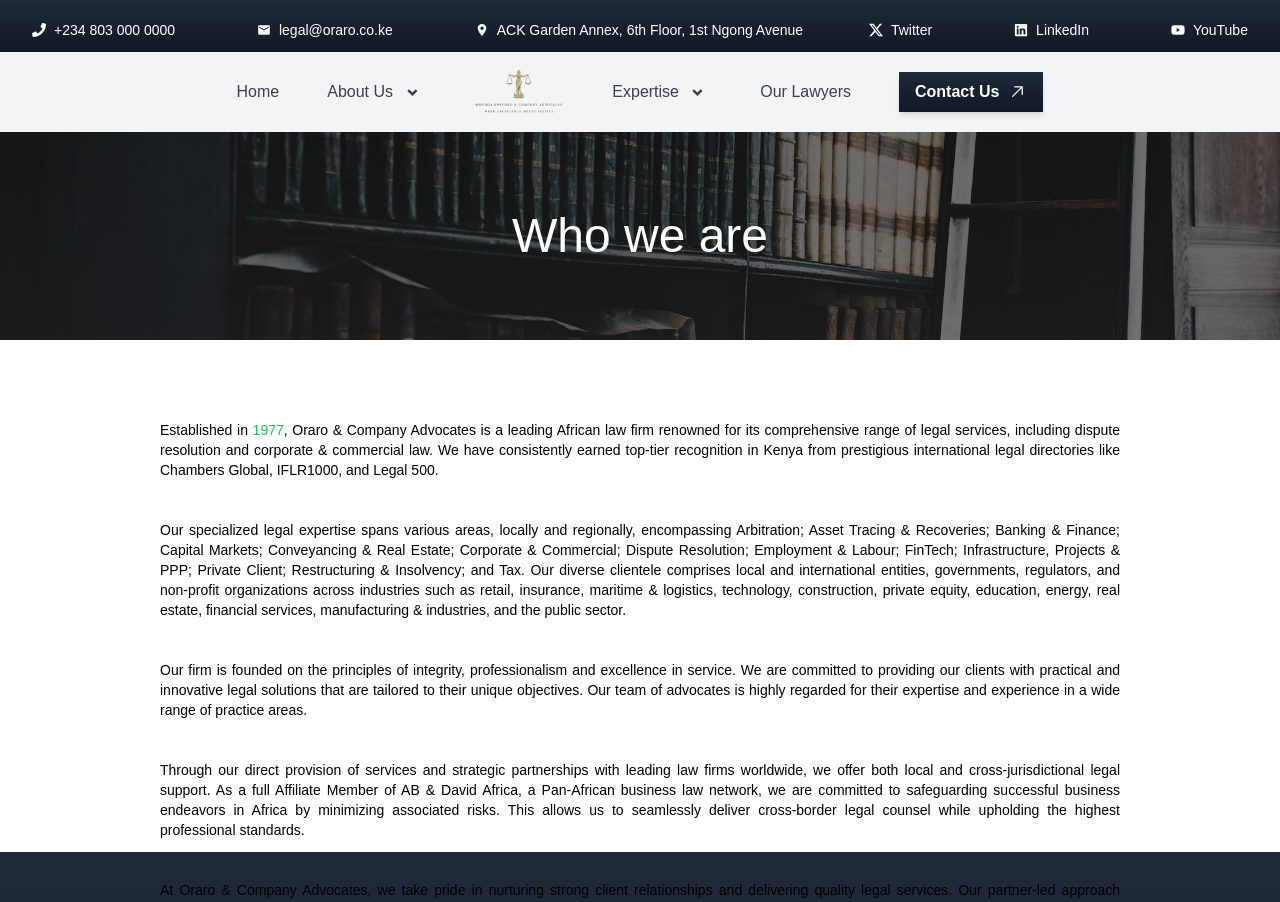
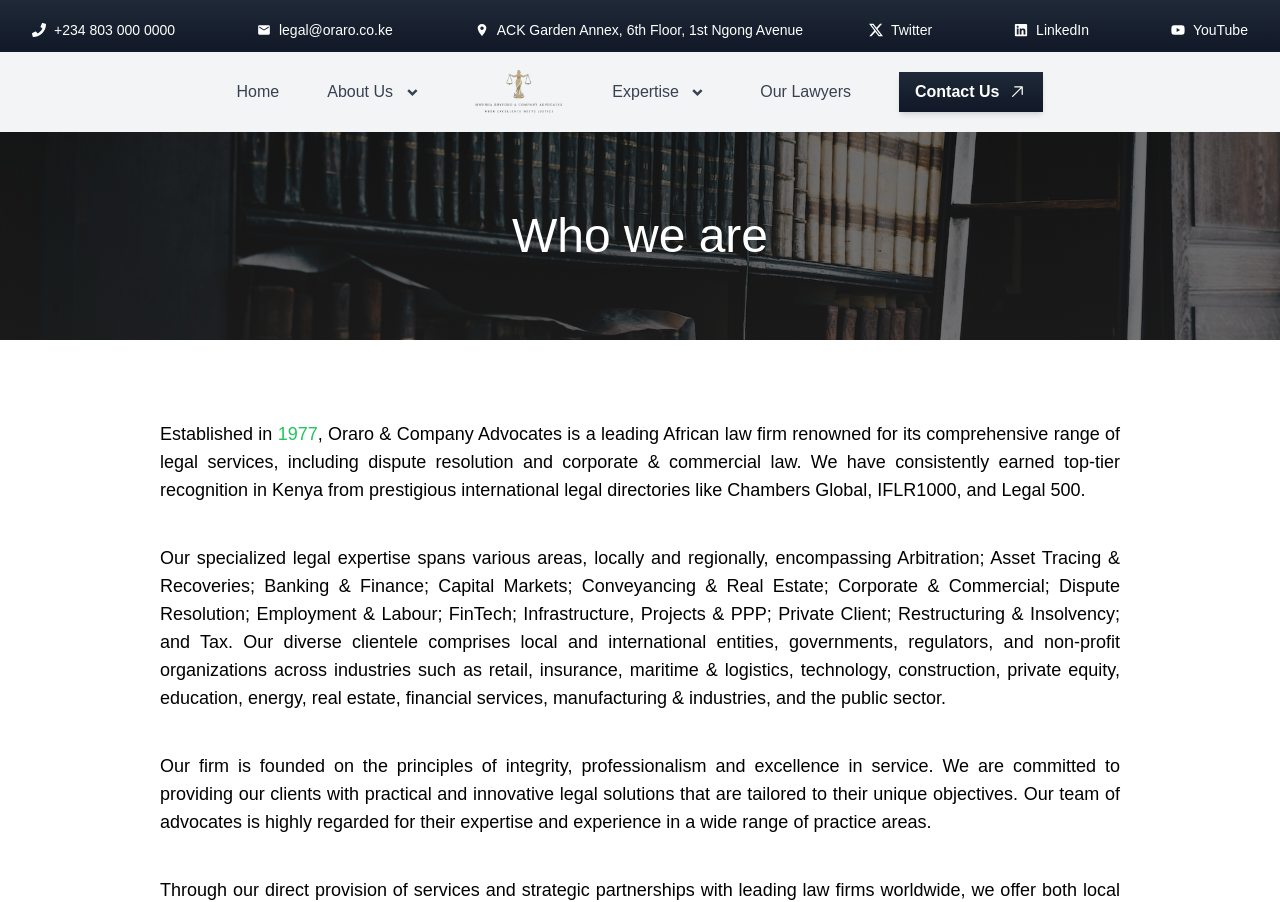
Before and after one commit to rencyngina/law-firm, a Next.js app: page /about in a window 1280 px wide. Shown: the top 902 px of the page. Built offline with nearby package versions, Linux system fonts and the light colour scheme.

Commit message:
hero section

```diff
--- a/src/components/HeroSection/Hero.jsx
+++ b/src/components/HeroSection/Hero.jsx
@@ -34,7 +34,7 @@
       description:
         "Our Banking & Finance practise area is well regarded for its expertise in advising in both contentious and non-contentious matters",
       buttonLabel: "Our Expertise",
-      linkTo: "/services",
+      linkTo: "/practice-areas",
     },
     {
       image: secondImage,
--- a/src/components/newsletter.jsx
+++ b/src/components/newsletter.jsx
@@ -9,7 +9,7 @@
         </h1>
         <p className="text-gray-300 mt-4">
           Stay updated with our
-          latest news and offers.
+          latest news.
         </p>
         <div className="mt-6 flex justify-center items-center">
           <input
--- a/src/pages/about.jsx
+++ b/src/pages/about.jsx
@@ -12,7 +12,7 @@
         className="bg-white"
         id="about"
         style={{
-          height: "90vh",
+          height: "120vh",
         }}
       >
         <div
@@ -29,7 +29,7 @@
         </div>
         <div className="container mx-auto py-10">
           <div className="w-3/4 mx-auto">
-            <p className="text-justify text-black text-sm pt-10">
+            <p className="text-justify text-black text-lg pt-10">
               Established in <span className="text-green-500">1977</span>, Oraro & Company Advocates is a leading
               African law firm renowned for its comprehensive range of legal
               services, including dispute resolution and corporate & commercial
@@ -37,7 +37,7 @@
               from prestigious international legal directories like Chambers
               Global, IFLR1000, and Legal 500.
             </p>
-            <p className="text-justify text-sm pt-10">
+            <p className="text-justify pt-10 text-lg">
               Our specialized legal expertise spans various areas, locally and
               regionally, encompassing Arbitration; Asset Tracing & Recoveries;
               Banking & Finance; Capital Markets; Conveyancing & Real Estate;
@@ -50,7 +50,7 @@
               private equity, education, energy, real estate, financial
               services, manufacturing & industries, and the public sector.
             </p>
-            <p className="text-justify text-sm pt-10">
+            <p className="text-justify text-lg pt-10">
               Our firm is founded on the principles of integrity,
               professionalism and excellence in service. We are committed to
               providing our clients with practical and innovative legal
@@ -58,7 +58,7 @@
               of advocates is highly regarded for their expertise and experience
               in a wide range of practice areas.
             </p>
-            <p className="text-justify text-sm pt-10">
+            <p className="text-justify text-lg pt-10">
               Through our direct provision of services and strategic
               partnerships with leading law firms worldwide, we offer both local
               and cross-jurisdictional legal support. As a full Affiliate Member
@@ -68,7 +68,7 @@
               deliver cross-border legal counsel while upholding the highest
               professional standards.
             </p>
-            <p className="text-justify text-sm pt-10">
+            <p className="text-justify pt-10 text-lg">
               At Oraro & Company Advocates, we take pride in nurturing strong
               client relationships and delivering quality legal services. Our
               partner-led approach leverages both local insights and global
```
